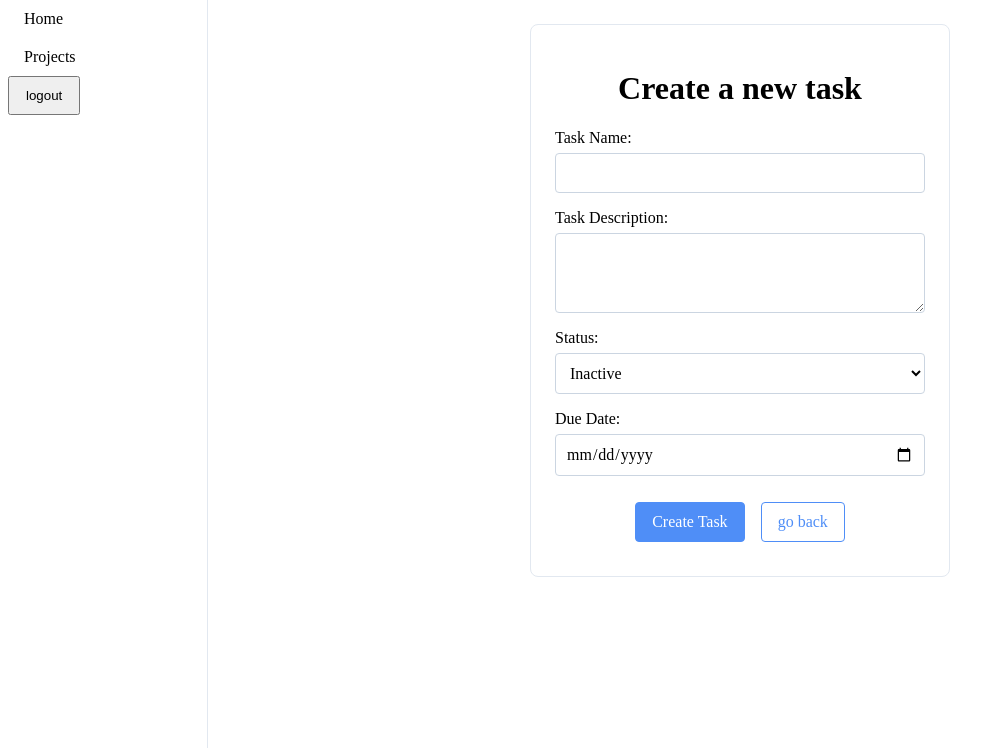
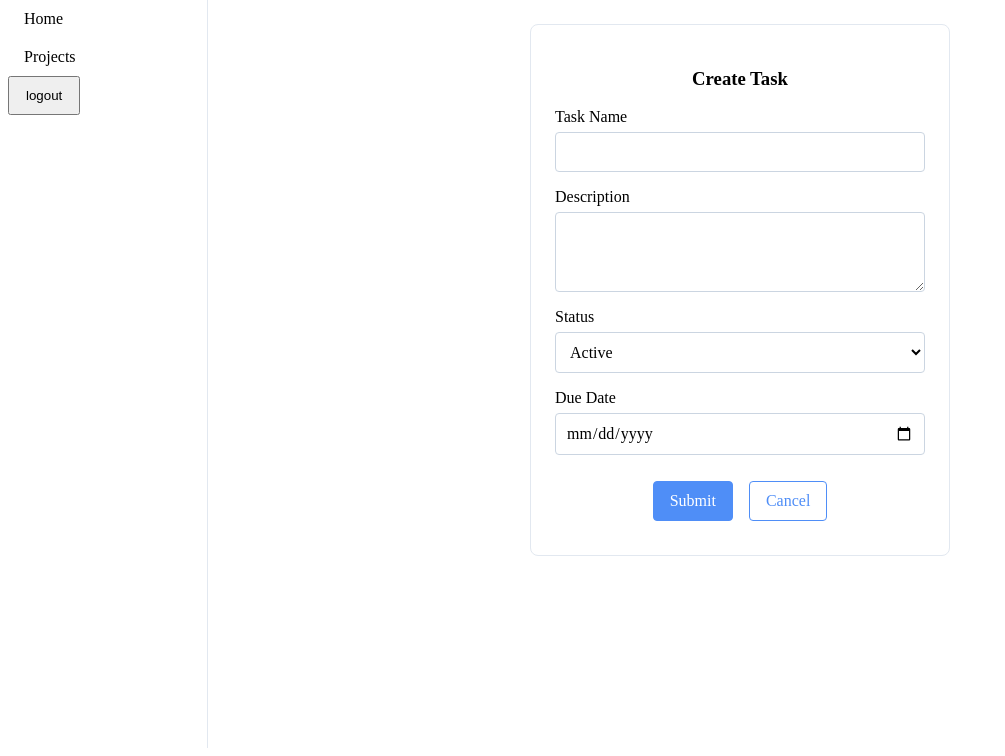
Before and after one commit to MannyAldir/ProjectMaster, a Flask app: page /project/1/milestone/1/newTask in a window 1280 px wide. Shown: the part 60-816 px from the top of the page, without its empty margins (0-1005 px from the left). Run offline with Flask 3, Linux system fonts and the light colour scheme; a user stored in the database is signed in; some libraries are stand-ins or nearby versions.

Commit message:
Refactor new_task html page to include form object calls

```diff
--- a/app.py
+++ b/app.py
@@ -401,7 +401,7 @@
     if not project:
         abort(404)
 
-    task = Task()
+    task = Task(projectId=projectId, milestoneId=milestoneId)
     form = TaskForm(existing_data=None)
 
     if form.validate_on_submit():
--- a/templates/base_form.html
+++ b/templates/base_form.html
@@ -1,5 +1,6 @@
 {% extends "base.html" %}
 {% block content %}
+{% from 'macros.html' import with_errors, btn_primary, btn_secondary %}
 <section class="form-container">
     <article class="base-card">
         <h1 class="card-title">{% block form_title %} {% endblock %}</h1>
@@ -13,6 +14,7 @@
         <form class="base-form" method="POST">
             {{ form.hidden_tag() }}
             {% block form %}
+
                 {% block button_group %}
 
                 {% endblock %}
--- a/templates/new_task.html
+++ b/templates/new_task.html
@@ -1,36 +1,14 @@
-{% extends 'base.html' %}
+{% extends 'base_form.html' %}
 {% block styles %} <link rel="stylesheet" href="{{ url_for('static', filename= 'css/forms.css') }}"> {% endblock %}
-{% block content %}
-    <div class="form-container">
-        <div class="new-task-card">
-            <h1 class="card-title">Create a new task</h1>
-            <form class="new-task-form" action=" {{ url_for('new_task', projectId=projectId, milestoneId = milestoneId) }}" method="POST">
-                <div class = 'form-field'>
-                    <label for = taskName>Task Name:</label>
-                    <input type="text" id="taskName" name="taskName" required>
-                </div>
-                <div class= 'form-field'>
-                    <label for= "taskDescription">Task Description:</label>
-                    <textarea id="taskDescription" name="taskDescription"></textarea>
-                </div>
-                <div class = 'form-field'>
-                    <label for="taskStatus">Status:</label>
-                    <select id="taskStatus" name="taskStatus">
-                        <option value="inactive">Inactive</option>
-                        <option value="active">Started</option>
-                        <option value="completed">Completed</option>
-                    </select>
-                </div>
-                <div class = 'form-field'>
-                    <label for ='taskDueDate'>Due Date:</label>
-                    <input type="date" id="taskDueDate" name="taskDueDate">
-                </div>
+{% from 'macros.html' import with_errors, btn_primary, btn_secondary %}
 
-                <div class = 'btn-group'>
-                    <button class="btn btn-primary" type="submit">Create Task</button>
-                    <a class="btn btn-secondary" href="{{ url_for('project_detail', projectId= projectId) }}">go back</a>
-                </div>
-            </form>
-        </div>
-    </div>
+{% block form_title %}Create Task {% endblock %}
+
+{% block form %}
+    {{ with_errors(form.taskName) }}
+    {{ with_errors(form.description) }}
+    {{ with_errors(form.status) }}
+    {{ with_errors(form.dueDate) }}
+
+    {% block btn_group %} <div class="btn-group">{{ btn_primary('Submit') }} {{ btn_secondary('Cancel', 'project_detail', projectId) }} </div> {% endblock %}
 {% endblock %}
--- a/templates/register.html
+++ b/templates/register.html
@@ -5,7 +5,7 @@
 
     <section class="form-container">
         <article class="register-card">
-            <h1 class="form-header">Register</h1>
+            <h1 class="card-title">Register</h1>
             <form class="register-form" method="POST">
                 {{ form.hidden_tag() }}
                 <div class="form-field">
```
Also changed, not shown: instance/projectmaster.db.
